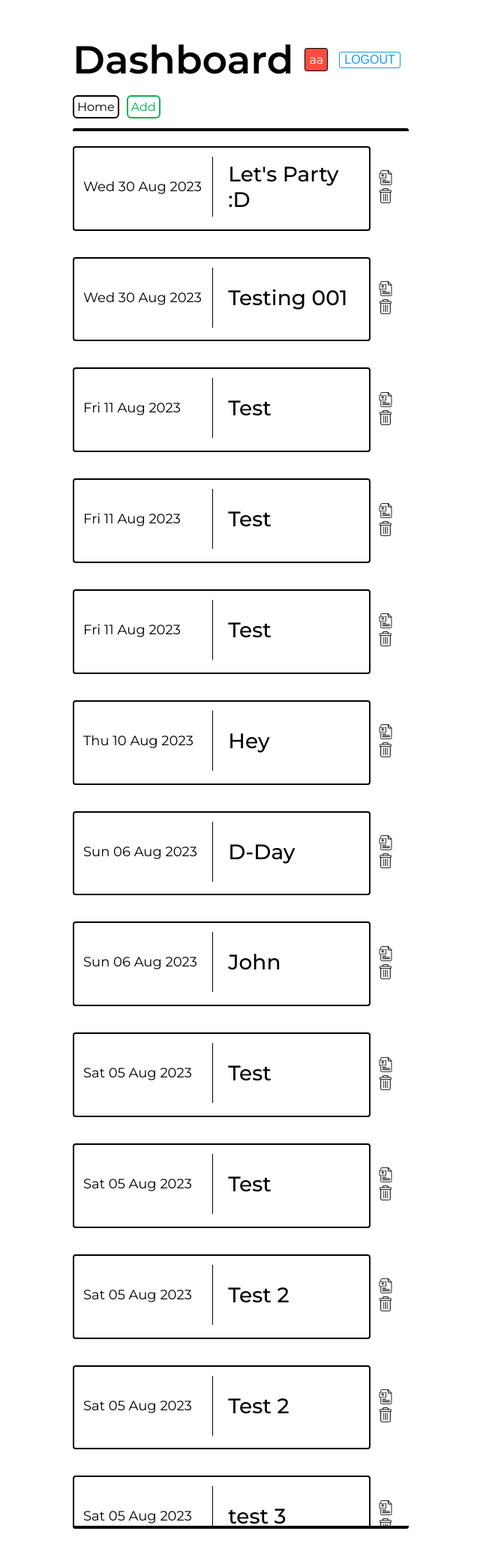
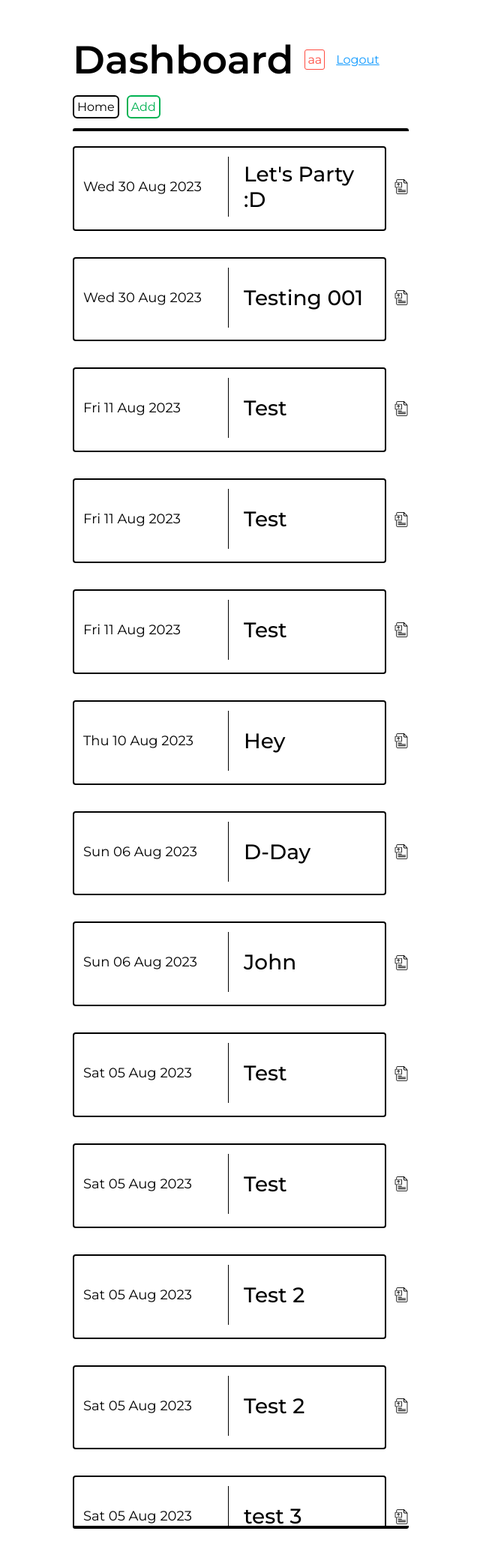
Before and after one commit to isondetech/software-engineering-assignment, a Flask app: page /dashboard in a window 1280 px wide. Shown: the top 2078 px of the page at 75% size, without its empty margins (31-671 px from the left). Run offline with Flask 3, Linux system fonts and the light colour scheme; a user stored in the database is signed in.

Commit message:
Only authorise admin users to delete

```diff
--- a/app.py
+++ b/app.py
@@ -94,7 +94,7 @@ def events():
 
 @app.route("/dashboard")
 @login_required
-def admin_dashboard():
+def dashboard():
     # Retrieve all events from the Event table
     try:
         event_records = db_manager.get_events(db, event_table)
@@ -123,6 +123,11 @@ def add_event():
 @app.route("/delete-event/<int:event_id>", methods=["GET","POST"])
 @login_required
 def delete_event(event_id):
+    if not current_user.is_admin:
+        flash(f"You're not authorized to delete", "unsuccess")
+        app.logger.error(f"User {current_user.username} attempted to delete event")
+        return redirect(url_for("dashboard"))
+
     # retrieve event from table
     event_record = db_manager.get_event(event_table, event_id, fmt_date=True)
 
--- a/static/css/base.css
+++ b/static/css/base.css
@@ -25,26 +25,16 @@ p, h1{
     margin: 3rem 0rem 1rem 0rem
 }
 
-.page-title button{
-    background-color: #FFFFFF;
-    border-radius: 3px;
+.page-title a{
     color: #129BFF;
-    border-color: #129BFF;
-    border-width: 1px;
-    border-style: solid;
-    font-size: 16px;
-}
-
-.page-title button:hover{
-    cursor: pointer;
+    text-decoration: underline;
 }
 
 .title-badge{
-    background-color: #FF4C41;
     border-radius: 3px;
-    border: 1px solid #000;
-    color: #FFFFFF;
-    padding: 5px;
+    border: 1px solid #FF4C41;
+    color: #FF4C41;
+    padding: 3px;
 }
 
 .crud-ops a{
--- a/static/css/events.css
+++ b/static/css/events.css
@@ -1,10 +1,8 @@
 .dashboard-link{
-    color: #F3A205;
-    text-decoration: none;
-}
-.dashboard-link:hover{
+    color: #129BFF;
     text-decoration: underline;
 }
+
 .events-link{
     color: #000;
     text-decoration: none;
--- a/templates/base.html
+++ b/templates/base.html
@@ -25,7 +25,7 @@
                         <p>{{user.username}}</p>
                     {% endif %}
                 </div>
-                <a href="/logout"><button>LOGOUT</button></a>
+                <a href="/logout">Logout</a>
             </div>
             {% block content %}
             {% endblock %}
--- a/templates/dashboard.html
+++ b/templates/dashboard.html
@@ -34,7 +34,9 @@
                 </div>
                 <div class="dashboard-event-options">
                     <a href="/update-event/{{event.id}}"><img class="update-img" src="{{url_for('static', filename='imgs/file.png')}}" width="20"></a>
-                    <a href="/delete-event/{{event.id}}"><img class="delete-img" src="{{url_for('static', filename='imgs/delete.png')}}" width="20"></a>
+                    {%if user.is_admin%}
+                        <a href="/delete-event/{{event.id}}"><img class="delete-img" src="{{url_for('static', filename='imgs/delete.png')}}" width="20"></a>
+                    {% endif %}
                 </div>
             </div>
         {%endfor%}
--- a/templates/events.html
+++ b/templates/events.html
@@ -3,7 +3,7 @@
 {%block title%}Events{%endblock%}
 {%block page_title%}Events{%endblock%}
 {%block content%}
-    <a class="dashboard-link"href="/dashboard">>Dashboard<</a>
+    <a class="dashboard-link"href="/dashboard">Dashboard</a>
     <div class="events-holder">
         {%for event in events%}
             <div class="event">
```
